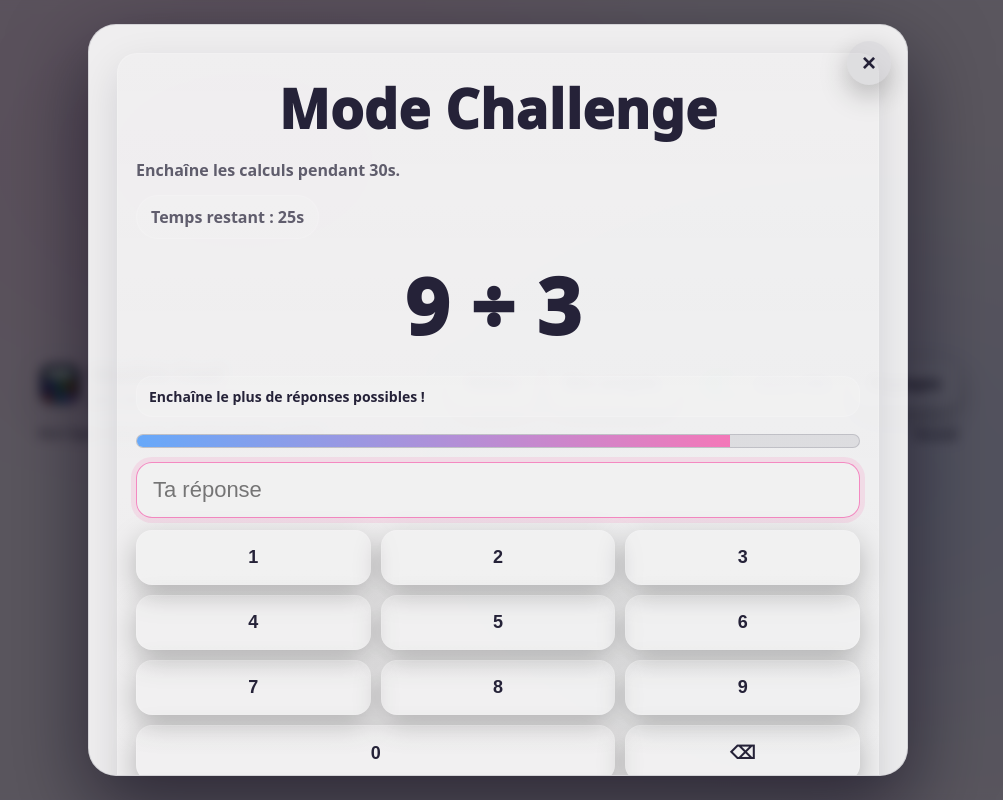
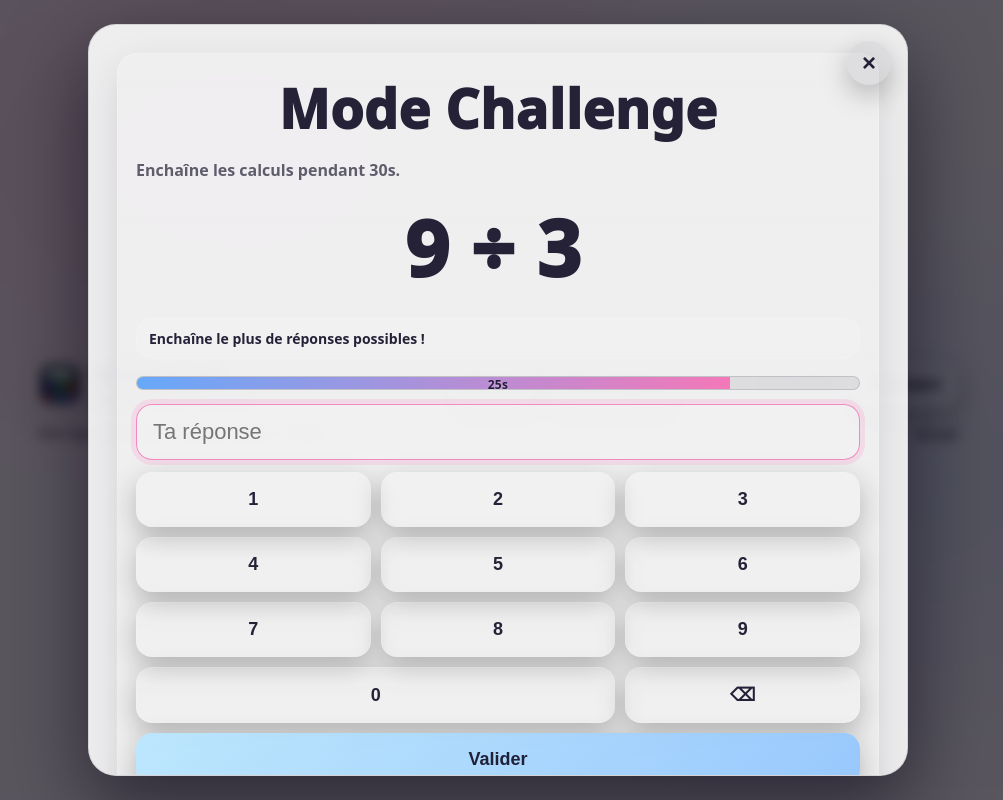
Before and after one commit to fredckl/mathis-cool, a React (Vite) app: page /challenge in a window 1280 px wide. Shown: the whole page, without its empty margins (142-1145 px from the left). Built offline with nearby package versions, Linux system fonts and the light colour scheme.

Commit message:
Add progress label to Challenge mode timer bar and show summary metrics when finished

```diff
--- a/src/pages/Challenge.jsx
+++ b/src/pages/Challenge.jsx
@@ -271,6 +271,7 @@ export default function ChallengePage() {
 
   const timerSeconds = Math.max(0, Math.ceil(timeRemainingMs / 1000));
   const timerLabel = isFinished ? 'Temps écoulé !' : `Temps restant : ${timerSeconds}s`;
+  const progressTimerLabel = isFinished ? 'Terminé !' : `${timerSeconds}s`;
   const scoreLabel = `Score : ${stats.correct} / ${stats.answered}`;
   const streakLabel = `Meilleure série : ${stats.bestStreak}`;
 
@@ -293,9 +294,13 @@ export default function ChallengePage() {
               <div className="card-inner grid">
             <div className="kids-big">Mode Challenge</div>
             <div className="sub">Enchaîne les calculs pendant {durationSec}s.</div>
-            <div className="challenge-status">
-              <div className="badge session-counter">{timerLabel}</div>
-            </div>
+
+            {isFinished && (
+              <div className="challenge-metrics challenge-metrics-summary">
+                <div className="badge">{scoreLabel}</div>
+                <div className="badge">{streakLabel}</div>
+              </div>
+            )}
             <div className="question-line">
               <div className="math">{`${currentQuestion.a} ${opSymbol(currentQuestion.op)} ${currentQuestion.b}`}</div>
               <div className={`answer-reveal ${answerReveal ? 'show' : ''}`}>{answerReveal}</div>
@@ -303,8 +308,13 @@ export default function ChallengePage() {
             <div className="feedback-slot">
               <div className={`toast ${toastTone}`.trim()}>{toast}</div>
             </div>
-            <div className="progress">
-              <div ref={progressFillRef} className="progress-fill" style={{ transform: 'scaleX(1)' }} />
+            <div className="progress-meter" aria-label="Temps restant">
+              <div className="progress">
+                <div ref={progressFillRef} className="progress-fill" style={{ transform: 'scaleX(1)' }} />
+              </div>
+              <div className="progress-label" role="status" aria-live="polite">
+                {progressTimerLabel}
+              </div>
             </div>
             <form className="answer-form" onSubmit={handleFormSubmit}>
               <input
--- a/src/styles.css
+++ b/src/styles.css
@@ -520,7 +520,7 @@ a {
 }
 
 .progress {
-  height: 14px;
+  height: 100%;
   width: 100%;
   border-radius: 999px;
   background: var(--progress-bg);
@@ -549,7 +549,9 @@ a {
 
 .progress-meter {
   position: relative;
-  height: 22px;
+  height: 14px;
+  display: flex;
+  align-items: center;
 }
 
 .progress-label {
```
